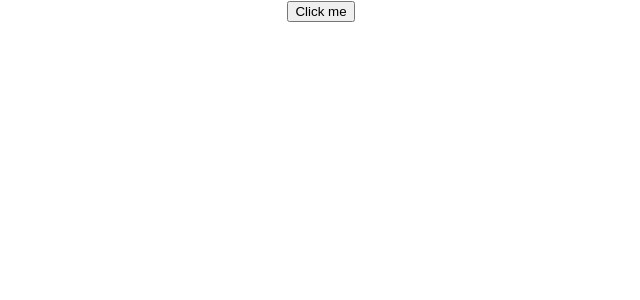
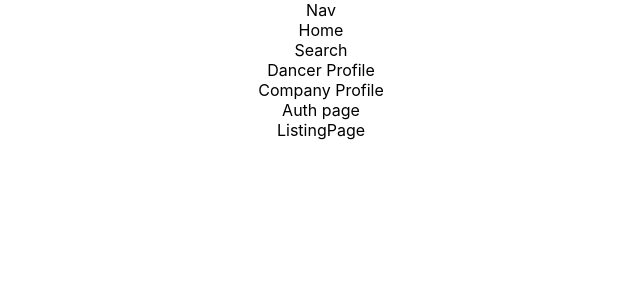
Before and after one commit to ItsAnyaS/Callbck, a React (Create React App) app in the folder client/: page / in a window 1280 px wide. Shown: the top 300 px of the page, without its empty margins (319-959 px from the left). Built offline with nearby package versions, Linux system fonts and the light colour scheme; no server answers.

Commit message:
added some react skeloton comps and a req function for listing page

```diff
--- a/client/src/App.js
+++ b/client/src/App.js
@@ -1,16 +1,27 @@
 import './App.css';
 import Search from './components/Search'
-import Dancer from './components/Dancer'
+import DancerProfile from './components/Dancer'
 import DancerSignUp from './components/DancerSignUp';
 import CompanySignUp from './components/CompanySignUp';
+import AuthPage from './components/AuthPage';
+import Navbar from './Navbar';
+import CompanyProfile from './components/CompanyProfile';
+import ListingPage from './ListingPage';
 
-function App() {
+import Home from './Home';
+
+const App = () => {
   return (
     <div className="App">
-      {/* <Search/> */}
-      {/* <Dancer/> */}
       {/* <DancerSignUp/> */}
-      <CompanySignUp/>
+      {/* <CompanySignUp/> */}
+      <Navbar/>
+      <Home/>
+      <Search/>
+      <DancerProfile/>
+      <CompanyProfile/>
+      <AuthPage/>
+      <ListingPage/>
     </div>
   );
 }
--- /dev/null
+++ b/client/src/Home.js
@@ -0,0 +1,7 @@
+const Home = () => {
+    return (
+<div>Home</div>
+    )
+}
+
+export default Home
--- /dev/null
+++ b/client/src/ListingPage.js
@@ -0,0 +1,21 @@
+import { useEffect, useState } from "react"
+
+const ListingPage = () => {
+    const [currentListingId, setCurrentListingId] = useState(1)
+    const [displayedListing, setDisplayedListing] = useState({})
+    useEffect(()=> {
+        const getCurrentListing = async()=> {
+            //why is it giving me the number + 1
+            let req = await fetch('http://localhost:3000/listings/3')
+            let res = await req.json()
+            setDisplayedListing(res)
+            console.log(displayedListing)
+        }
+        getCurrentListing()
+    },[])
+return (
+    <div>ListingPage</div>
+)
+}
+
+export default ListingPage
--- /dev/null
+++ b/client/src/Navbar.js
@@ -0,0 +1,7 @@
+const Navbar = () => {
+    return (
+        <nav>Nav</nav>
+    )
+}
+
+export default Navbar
--- /dev/null
+++ b/client/src/components/AuthPage.js
@@ -0,0 +1,7 @@
+const AuthPage = () => {
+    return (
+        <div>Auth page</div>
+    )
+}
+
+export default AuthPage
--- /dev/null
+++ b/client/src/components/CompanyProfile.js
@@ -0,0 +1,7 @@
+const CompanyProfile = () => {
+    return (
+<div>Company Profile</div>
+    )
+}
+
+export default CompanyProfile
--- a/client/src/components/Dancer.js
+++ b/client/src/components/Dancer.js
@@ -1,6 +1,6 @@
 import { useEffect, useState } from "react"
 
-const Dancer = ()=> {
+const DancerProfile = ()=> {
 const [dancerInfo, setDancerInfo] = useState({})
 const [currentlySelectedApplicaton, setCurrentlySelectedApplicaton] = useState({applicationId: 2, status: 'callback_2'})
 
@@ -21,14 +21,11 @@ const updateApplicationStaus = async() => {
         body: JSON.stringify({status: currentlySelectedApplicaton.status})
     })
     let res = await req.json()
-    console.log(res)
 }
-
-    console.log(dancerInfo)
 return (
-    <div><button onClick={()=> {updateApplicationStaus()}}>Click</button></div>
+    <div>Dancer Profile</div>
 
 )
 }
 
-export default Dancer
+export default DancerProfile
--- a/client/src/components/Search.js
+++ b/client/src/components/Search.js
@@ -21,7 +21,7 @@ const Search = () => {
 
     return (
         <div>
-            <input name='keywords' onChange={(e)=> {handleInput(e.target.name, e.target.value)}}/>
+            Search
         </div>
     )
 }
```
Also changed, not shown: client/src/components/Company.js (deleted), 1 other file (tests, documents, lock files or other folders).
